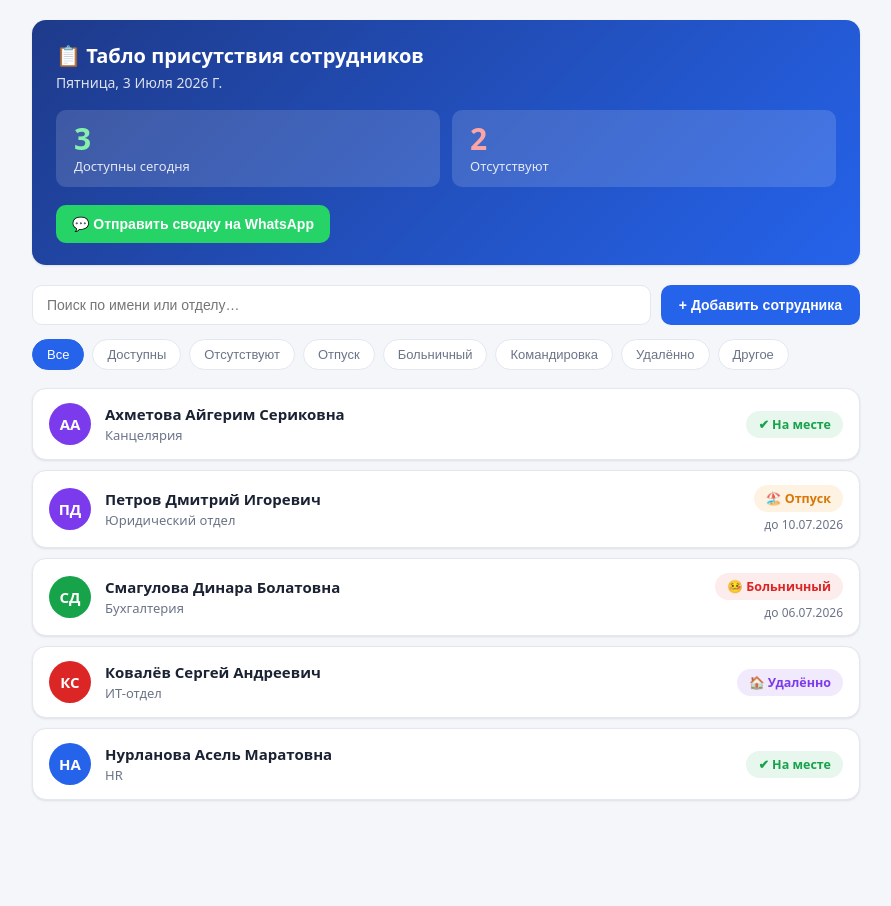
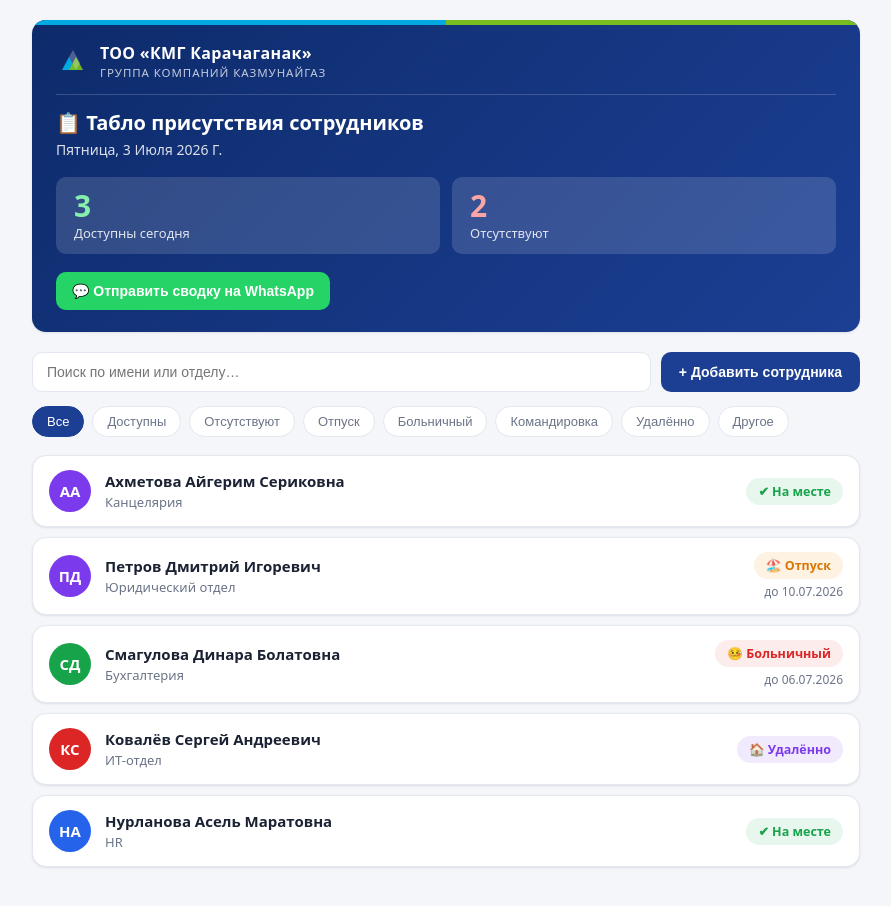
Before and after one commit to aruzhanrakhimova/presence-board, a plain HTML site: page index.html in a window 1280 px wide. Shown: the whole page, without its empty margins (194-1085 px from the left). Before the commit the page ends 860 px from the top, so only its background shows below. Drawn offline with Linux system fonts and the light colour scheme.

Commit message:
Добавлено наименование ТОО «КМГ Карачаганак» и корпоративные цвета КМГ

```diff
--- a/index.html
+++ b/index.html
@@ -3,7 +3,7 @@
 <head>
 <meta charset="UTF-8">
 <meta name="viewport" content="width=device-width, initial-scale=1.0">
-<title>Табло присутствия сотрудников</title>
+<title>ТОО «КМГ Карачаганак» — Табло присутствия сотрудников</title>
 <style>
   :root {
     --bg: #f4f6fa;
@@ -11,8 +11,13 @@
     --text: #1a2233;
     --muted: #6b7487;
     --border: #e3e7ef;
-    --primary: #2563eb;
-    --primary-dark: #1d4ed8;
+    /* Корпоративные цвета КазМунайГаз */
+    --kmg-blue: #1c3f94;
+    --kmg-blue-dark: #0d2b6b;
+    --kmg-cyan: #00a9e0;
+    --kmg-green: #78be20;
+    --primary: #1c3f94;
+    --primary-dark: #142f70;
     --green: #16a34a;
     --green-bg: #e8f7ee;
     --red: #dc2626;
@@ -39,12 +44,30 @@
 
   /* ===== Шапка / табло ===== */
   .board {
-    background: linear-gradient(135deg, #1e3a8a, #2563eb);
+    background: linear-gradient(135deg, var(--kmg-blue-dark), var(--kmg-blue));
     color: #fff;
     border-radius: var(--radius);
     padding: 22px 24px;
     box-shadow: var(--shadow);
+    position: relative;
+    overflow: hidden;
   }
+  .board::before {
+    content: '';
+    position: absolute;
+    top: 0; left: 0; right: 0;
+    height: 5px;
+    background: linear-gradient(90deg, var(--kmg-cyan) 0%, var(--kmg-cyan) 50%, var(--kmg-green) 50%, var(--kmg-green) 100%);
+  }
+  .company {
+    display: flex; align-items: center; gap: 10px;
+    margin-bottom: 14px;
+    padding-bottom: 14px;
+    border-bottom: 1px solid rgba(255,255,255,.18);
+  }
+  .company svg { flex-shrink: 0; }
+  .company-name { font-size: 16px; font-weight: 800; letter-spacing: .02em; }
+  .company-sub { font-size: 11.5px; opacity: .75; margin-top: 1px; text-transform: uppercase; letter-spacing: .08em; }
   .board-top { display: flex; justify-content: space-between; align-items: flex-start; gap: 12px; flex-wrap: wrap; }
   .board h1 { font-size: 20px; font-weight: 700; }
   .board .date { font-size: 14px; opacity: .85; margin-top: 4px; text-transform: capitalize; }
@@ -233,6 +256,17 @@
 
   <!-- Табло -->
   <div class="board">
+    <div class="company">
+      <svg width="34" height="34" viewBox="0 0 34 34" xmlns="http://www.w3.org/2000/svg" aria-hidden="true">
+        <polygon points="6,26 13,13 20,26" fill="#00a9e0"/>
+        <polygon points="13,26 20,13 27,26" fill="#78be20" opacity="0.92"/>
+        <polygon points="13,13 17,6 24,19 20,26" fill="#ffffff" opacity="0.25"/>
+      </svg>
+      <div>
+        <div class="company-name">ТОО «КМГ Карачаганак»</div>
+        <div class="company-sub">Группа компаний КазМунайГаз</div>
+      </div>
+    </div>
     <div class="board-top">
       <div>
         <h1>📋 Табло присутствия сотрудников</h1>
```
Also changed, not shown: 1 other file.
